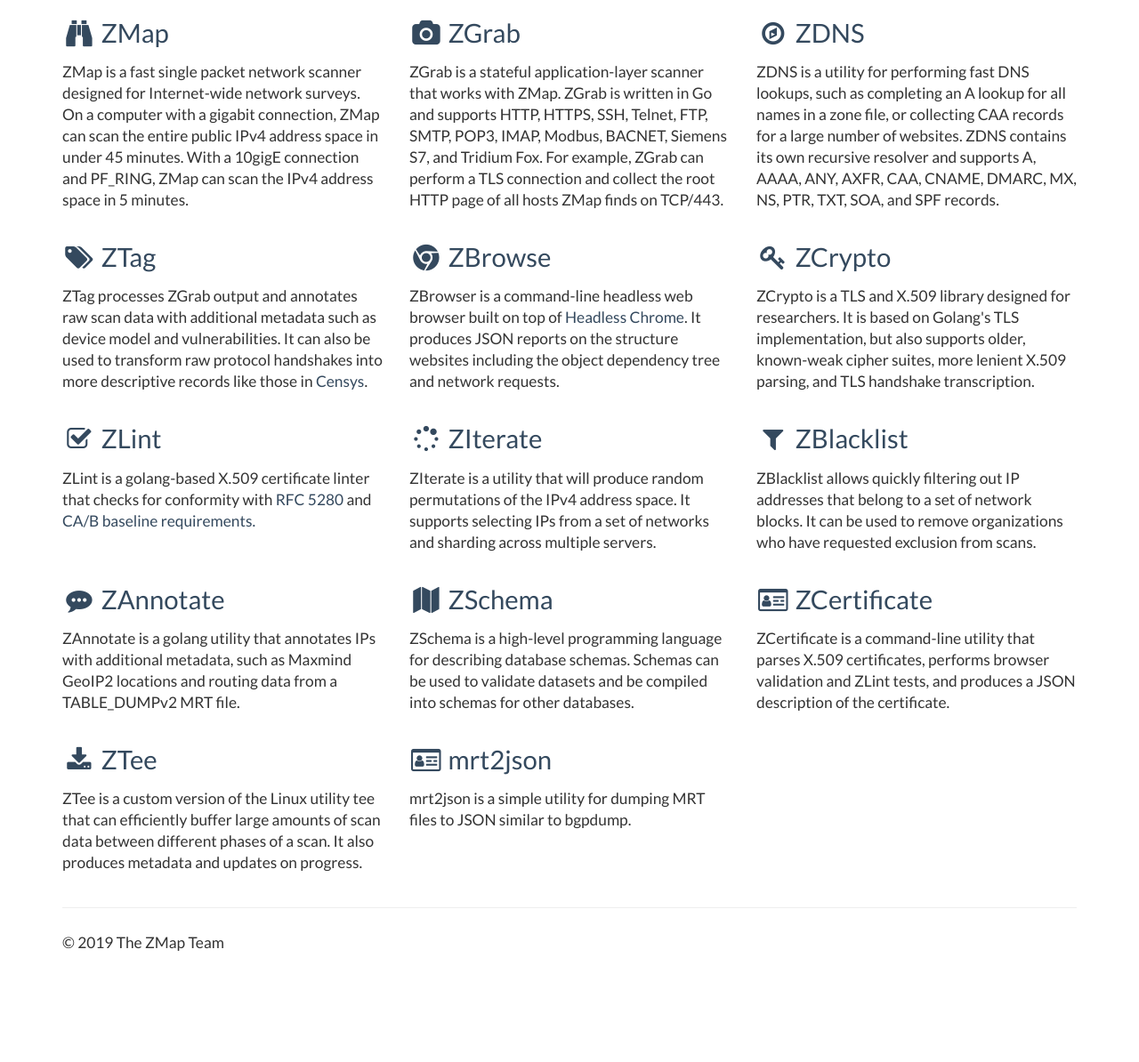
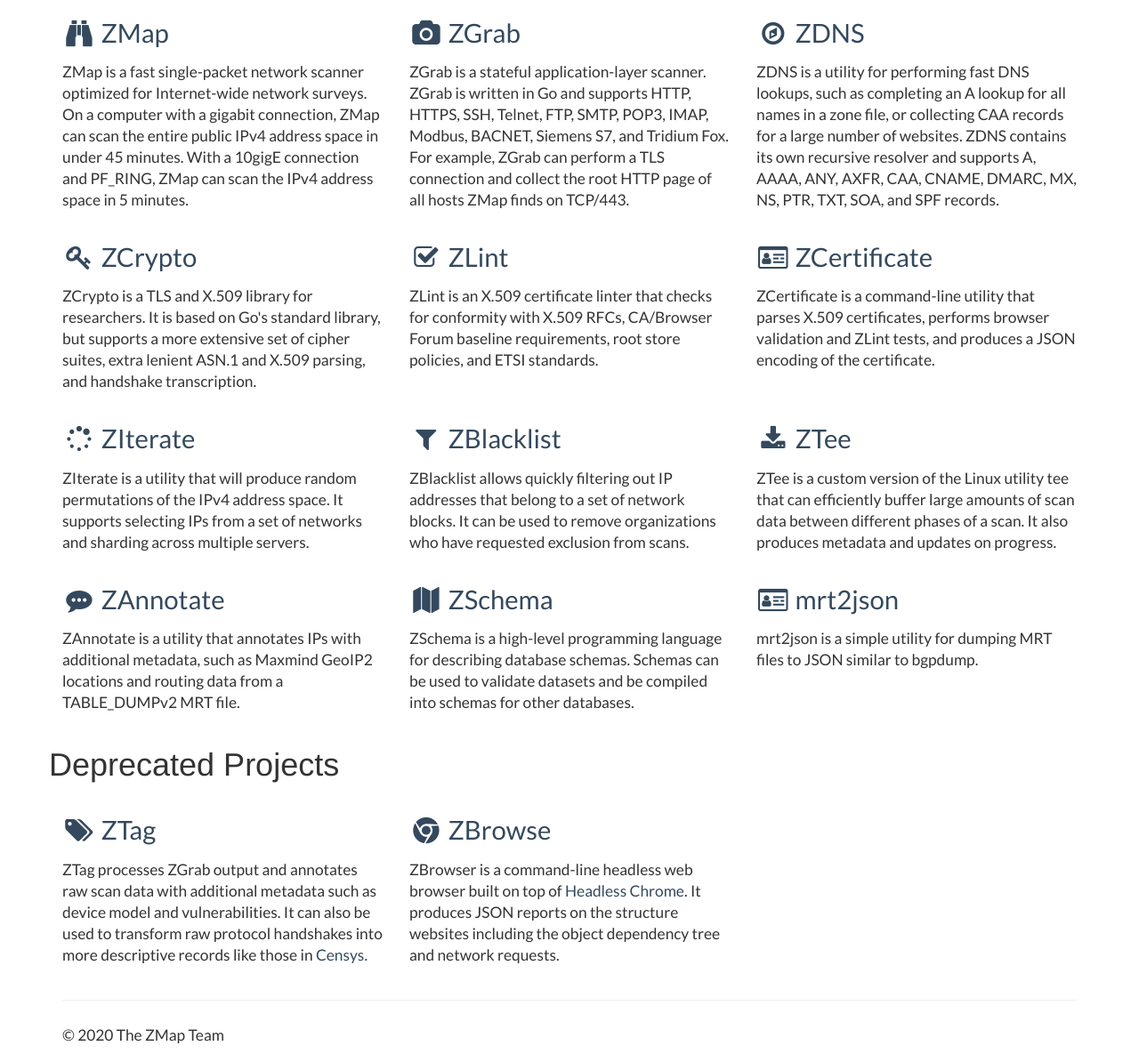
Before and after one commit to zmap/website, a plain HTML site: page index.html in a window 1280 px wide. Shown: the part 389-1583 px from the top of the page at 89% size. Before the commit the page ends 1479 px from the top, so only its background shows below. Drawn offline with nearby package versions, Linux system fonts and the light colour scheme.

Commit message:
deprecating some projects

```diff
--- a/index.html
+++ b/index.html
@@ -55,11 +55,11 @@
       <div class="row">
         <div class="col-md-4">
           <h2><i class="fa fa-fw fa-binoculars"></i> <a href="https://github.com/zmap/zmap">ZMap</a></h2>
-          <p>ZMap is a fast single packet network scanner designed for Internet-wide network surveys. On a computer with a gigabit connection, ZMap can scan the entire public IPv4 address space in under 45 minutes. With a 10gigE connection and PF_RING, ZMap can scan the IPv4 address space in 5 minutes.</p>
+          <p>ZMap is a fast single-packet network scanner optimized for Internet-wide network surveys. On a computer with a gigabit connection, ZMap can scan the entire public IPv4 address space in under 45 minutes. With a 10gigE connection and PF_RING, ZMap can scan the IPv4 address space in 5 minutes.</p>
         </div>
         <div class="col-md-4">
-          <h2><i class="fa fa-fw fa-camera"></i> <a href="https://github.com/zmap/zgrab">ZGrab</a></h2>
-          <p>ZGrab is a stateful application-layer scanner that works with ZMap. ZGrab is written in Go and supports HTTP, HTTPS, SSH, Telnet, FTP, SMTP, POP3, IMAP, Modbus, BACNET, Siemens S7, and Tridium Fox. For example, ZGrab can perform a TLS connection and collect the root HTTP page of all hosts ZMap finds on TCP/443.</p>
+          <h2><i class="fa fa-fw fa-camera"></i> <a href="https://github.com/zmap/zgrab2">ZGrab</a></h2>
+          <p>ZGrab is a stateful application-layer scanner. ZGrab is written in Go and supports HTTP, HTTPS, SSH, Telnet, FTP, SMTP, POP3, IMAP, Modbus, BACNET, Siemens S7, and Tridium Fox. For example, ZGrab can perform a TLS connection and collect the root HTTP page of all hosts ZMap finds on TCP/443.</p>
         </div>
         <div class="col-md-4">
           <h2><i class="fa fa-fw fa-compass"></i> <a href="http://github.com/zmap/zdns">ZDNS</a></h2>
@@ -67,6 +67,50 @@
         </div>
       </div>
       <div class="row">
+        <div class="col-md-4">
+          <h2><i class="fa fa-fw fa-key"></i> <a href="https://github.com/zmap/zcrypto">ZCrypto</a></h2>
+          <p>ZCrypto is a TLS and X.509 library for researchers. It is based on Go's standard library, but supports a more extensive set of cipher suites, extra lenient ASN.1 and X.509 parsing, and handshake transcription.</p>
+        </div>
+        <div class="col-md-4">
+          <h2><i class="fa fa-fw fa-check-square-o"></i> <a href="https://github.com/zmap/zlint">ZLint</a></h2>
+		  <p>ZLint is an X.509 certificate linter that checks for conformity with X.509 RFCs, CA/Browser Forum baseline requirements, root store policies, and ETSI standards.</p>
+        </div>
+        <div class="col-md-4">
+          <h2><i class="fa fa-fw fa-id-card-o"></i> <a href="https://github.com/zmap/zcertificate">ZCertificate</a></h2>
+          <p>ZCertificate is a command-line utility that parses X.509 certificates, performs browser validation and ZLint tests, and produces a JSON encoding of the certificate.</p>
+      </div>
+      </div>
+      <div class="row">
+        <div class="col-md-4">
+          <h2><i class="fa fa-fw fa-spinner"></i> <a href="https://github.com/zmap/zmap">ZIterate</a></h2>
+          <p>ZIterate is a utility that will produce random permutations of the IPv4 address space. It supports selecting IPs from a set of networks and sharding across multiple servers.</p>
+        </div>
+        <div class="col-md-4">
+          <h2><i class="fa fa-fw fa-filter"></i> <a href="https://github.com/zmap/zmap">ZBlacklist</a></h2>
+          <p>ZBlacklist allows quickly filtering out IP addresses that belong to a set of network blocks. It can be used to remove organizations who have requested exclusion from scans.</p>
+        </div>
+        <div class="col-md-4">
+			<h2><i class="fa fa-fw fa-download"></i> <a href="https://github.com/zmap/zmap">ZTee</a></h2>
+          <p>ZTee is a custom version of the Linux utility tee that can efficiently buffer large amounts of scan data between different phases of a scan. It also produces metadata and updates on progress.</p>
+        </div>
+      </div>
+      <div class="row">
+        <div class="col-md-4">
+          <h2><i class="fa fa-fw fa-commenting"></i> <a href="https://github.com/zmap/zannotate">ZAnnotate</a></h2>
+          <p>ZAnnotate is a utility that annotates IPs with additional metadata, such as Maxmind GeoIP2 locations and routing data from a TABLE_DUMPv2 MRT file.</p>
+        </div>
+        <div class="col-md-4">
+          <h2><i class="fa fa-fw fa-map"></i> <a href="https://github.com/zmap/zschema">ZSchema</a></h2>
+          <p>ZSchema is a high-level programming language for describing database schemas. Schemas can be used to validate datasets and be compiled into schemas for other databases.</p>
+        </div>
+        <div class="col-md-4">
+          <h2><i class="fa fa-fw fa-id-card-o"></i> <a href="https://github.com/zmap/zannotate">mrt2json</a></h2>
+          <p>mrt2json is a simple utility for dumping MRT files to JSON similar to bgpdump.</p>
+        </div>
+      </div>
+
+      <div class="row">
+		<h1 style="padding-bottom: 10px">Deprecated Projects</h1>
         <div class="col-md-4">
           <h2><i class="fa fa-fw fa-tags"></i> <a href="https://github.com/zmap/ztag">ZTag</a></h2>
 		  <p>ZTag processes ZGrab output and annotates raw scan data with additional metadata such as device model and vulnerabilities. It can also be used to transform raw protocol handshakes into more descriptive records like those in <a href="https://censys.io">Censys</a>.</p>
@@ -76,55 +120,13 @@
           <p>ZBrowser is a command-line headless web browser built on top of <a href="https://developers.google.com/web/updates/2017/04/headless-chrome">Headless Chrome</a>. It produces JSON reports on the structure websites including the object dependency tree and network requests.</p>
         </div>
 
-        <div class="col-md-4">
-          <h2><i class="fa fa-fw fa-key"></i> <a href="https://github.com/zmap/zcrypto">ZCrypto</a></h2>
-          <p>ZCrypto is a TLS and X.509 library designed for researchers. It is based on Golang's TLS implementation, but also supports older, known-weak cipher suites, more lenient X.509 parsing, and TLS handshake transcription.</p>
-        </div>
-      </div>
-      <div class="row">
-        <div class="col-md-4">
-          <h2><i class="fa fa-fw fa-check-square-o"></i> <a href="https://github.com/zmap/zlint">ZLint</a></h2>
-		  <p>ZLint is a golang-based X.509 certificate linter that checks for conformity with <a href="https://www.ietf.org/rfc/rfc5280.txt">RFC 5280</a> and <a href="https://cabforum.org/baseline-requirements-documents/">CA/B baseline requirements<a/>.</p>
-        </div>
 
-        <div class="col-md-4">
-          <h2><i class="fa fa-fw fa-spinner"></i> <a href="https://github.com/zmap/zmap">ZIterate</a></h2>
-          <p>ZIterate is a utility that will produce random permutations of the IPv4 address space. It supports selecting IPs from a set of networks and sharding across multiple servers.</p>
-        </div>
-        <div class="col-md-4">
-          <h2><i class="fa fa-fw fa-filter"></i> <a href="https://github.com/zmap/zmap">ZBlacklist</a></h2>
-          <p>ZBlacklist allows quickly filtering out IP addresses that belong to a set of network blocks. It can be used to remove organizations who have requested exclusion from scans.</p>
-        </div>
-      </div>
-      <div class="row">
-        <div class="col-md-4">
-          <h2><i class="fa fa-fw fa-commenting"></i> <a href="https://github.com/zmap/zannotate">ZAnnotate</a></h2>
-          <p>ZAnnotate is a golang utility that annotates IPs with additional metadata, such as Maxmind GeoIP2 locations and routing data from a TABLE_DUMPv2 MRT file.</p>
-        </div>
-        <div class="col-md-4">
-          <h2><i class="fa fa-fw fa-map"></i> <a href="https://github.com/zmap/zschema">ZSchema</a></h2>
-          <p>ZSchema is a high-level programming language for describing database schemas. Schemas can be used to validate datasets and be compiled into schemas for other databases.</p>
-        </div>
-        <div class="col-md-4">
-          <h2><i class="fa fa-fw fa-id-card-o"></i> <a href="https://github.com/zmap/zcertificate">ZCertificate</a></h2>
-          <p>ZCertificate is a command-line utility that parses X.509 certificates, performs browser validation and ZLint tests, and produces a JSON description of the certificate.</p>
-        </div>
-      </div>
-      <div class="row">
-        <div class="col-md-4">
-			<h2><i class="fa fa-fw fa-download"></i> <a href="https://github.com/zmap/zmap">ZTee</a></h2>
-          <p>ZTee is a custom version of the Linux utility tee that can efficiently buffer large amounts of scan data between different phases of a scan. It also produces metadata and updates on progress.</p>
-        </div>
-        <div class="col-md-4">
-          <h2><i class="fa fa-fw fa-id-card-o"></i> <a href="https://github.com/zmap/zannotate">mrt2json</a></h2>
-          <p>mrt2json is a simple utility for dumping MRT files to JSON similar to bgpdump.</p>
-        </div>
       </div>
 
       <hr>
 
       <footer>
-        <p>&copy; 2019 The ZMap Team</p>
+        <p>&copy; 2020 The ZMap Team</p>
       </footer>
     </div> <!-- /container -->
 	<script src="https://code.jquery.com/jquery-3.2.1.slim.min.js"
```
